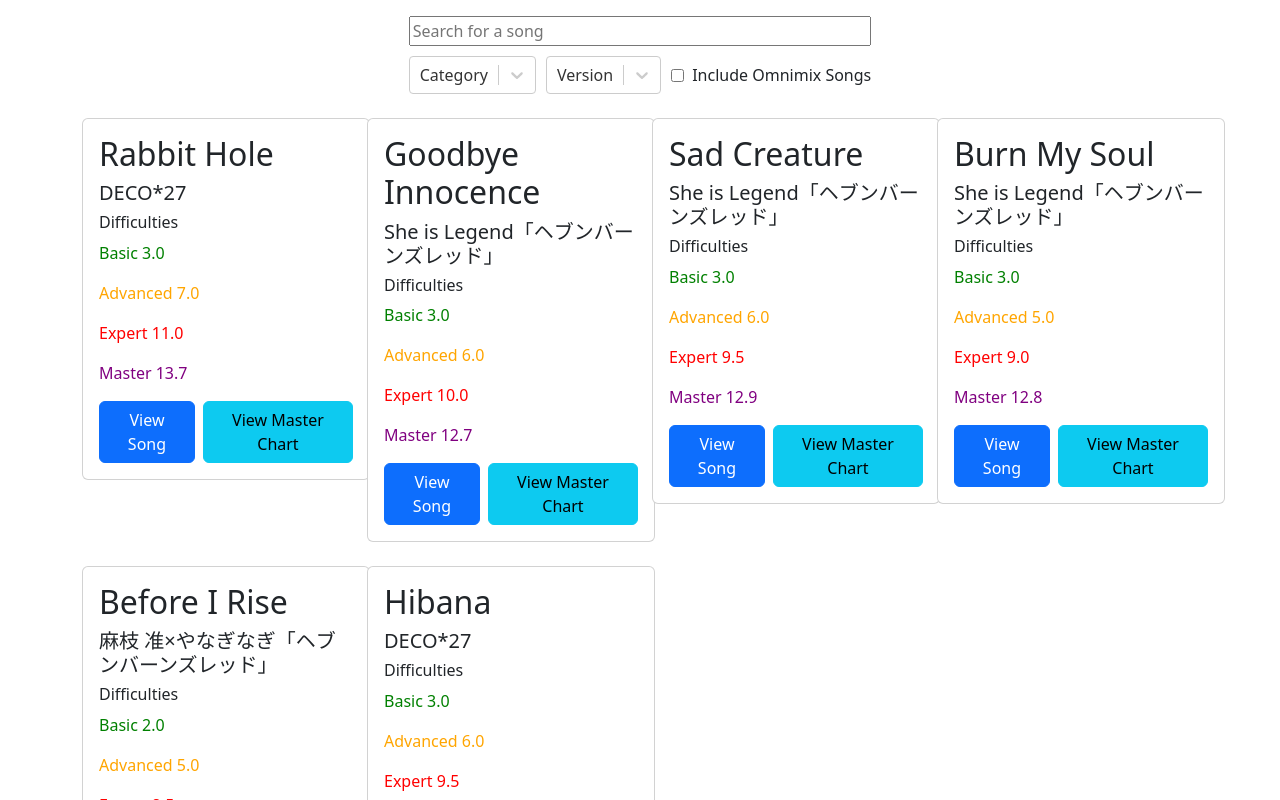
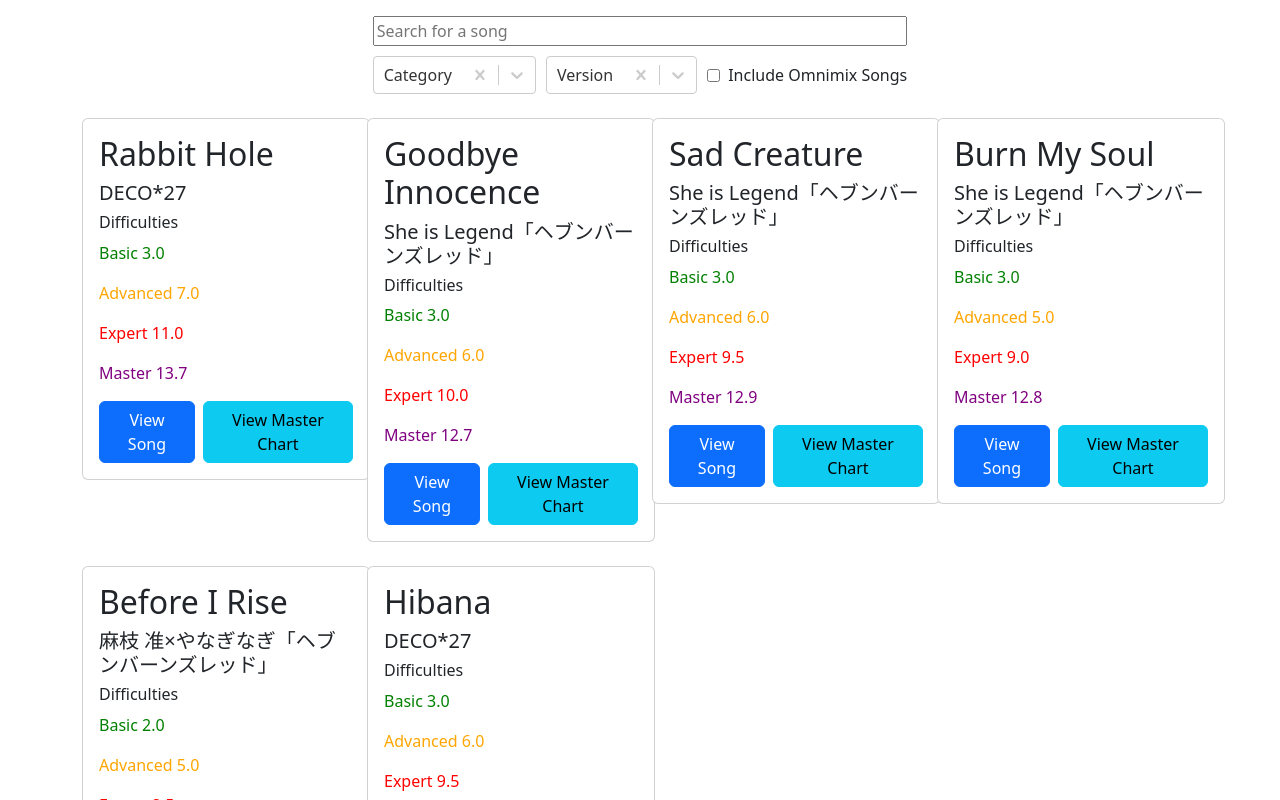
Before and after one commit to TroyCalaquian/rhythm-game-info, a React (Vite) app: page / in a window 1280 px wide. Shown: the top 800 px of the page. Built offline with nearby package versions, Linux system fonts and the light colour scheme.

Commit message:
Prep for making randomizer function

```diff
--- a/src/components/DifficultyListDisplay.tsx
+++ b/src/components/DifficultyListDisplay.tsx
@@ -7,7 +7,6 @@ function DifficultyListDisplay({difficultyList} : Props ) {
         <>
           {difficultyList.map((difficulty) => {
             let colorStyle = {};
-
             if (difficulty.startsWith("Basic")) {
               colorStyle = { color: "green" };
             } else if (difficulty.startsWith("Advanced")) {
--- a/src/components/SearchBar.tsx
+++ b/src/components/SearchBar.tsx
@@ -60,6 +60,7 @@ function SearchBar({
   return (
     <form>
       {/* Search bar - stays on its own line */}
+      <div style={{ display: "flex", gap: "10px", alignItems: "center" }}>
         <input
           type="text"
           value={filterText}
@@ -67,7 +68,7 @@ function SearchBar({
           onChange={(e) => onFilterTextChange(e.target.value)}
           style={{ width: "100%", marginBottom: "10px" }}
         />
-
+      </div>
       <div style={{ display: "flex", gap: "10px", alignItems: "center" }}>
         <Select
           options={categories}
@@ -82,6 +83,7 @@ function SearchBar({
               maxHeight: 200,
             }),
           }}
+          isClearable={true}
         />
 
         <Select
@@ -97,6 +99,7 @@ function SearchBar({
               maxHeight: 200,
             }),
           }}
+          isClearable={true}
         />
 
         <div style={{ display: "flex", alignItems: "center" }}>
```
Also changed, not shown: 1 other file (tests, documents, lock files or other folders). Lines whose indentation alone changed are shown as unchanged.
